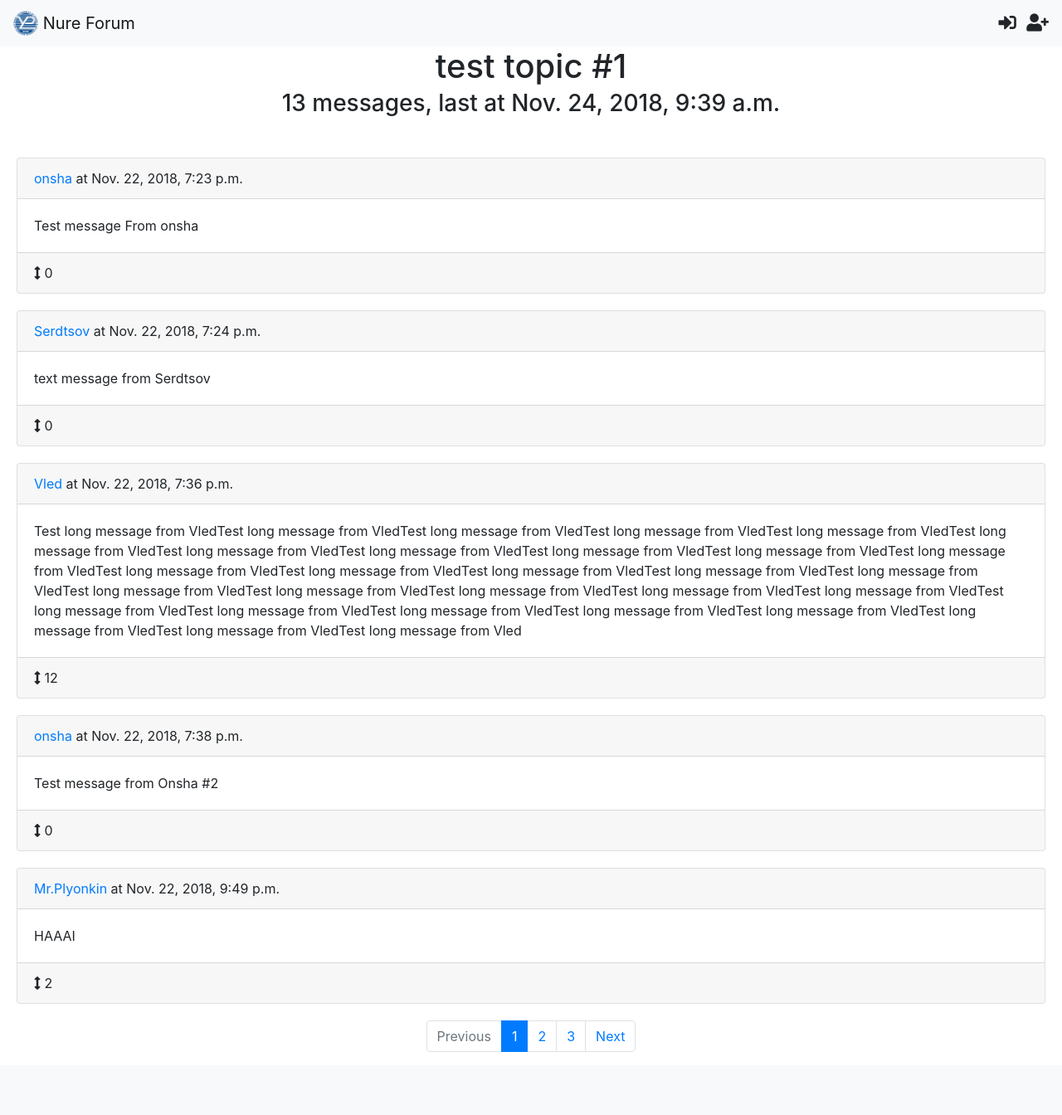
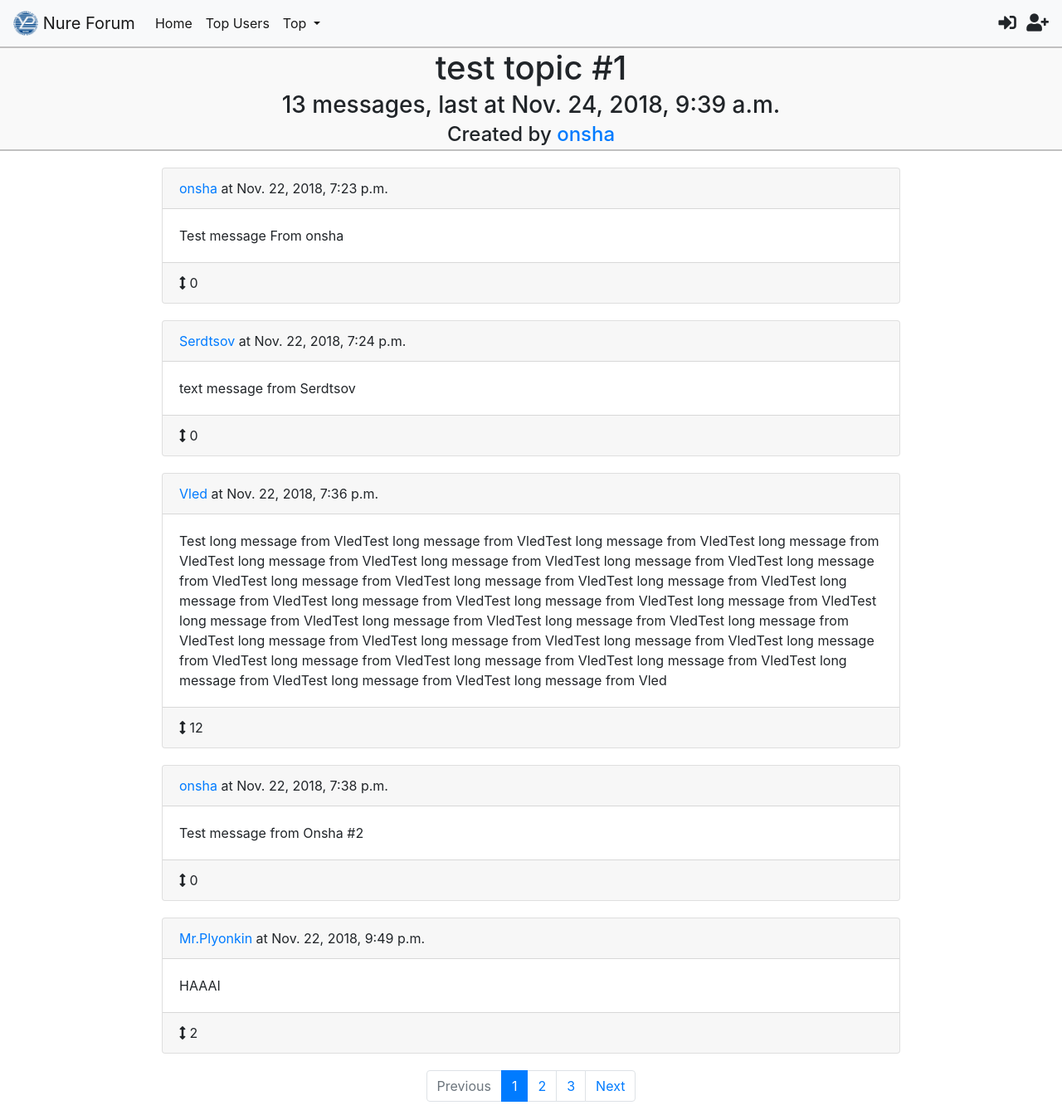
Before and after one commit to OnshaBogdan/NureForum, a Django app: page /topic/1/ in a window 1280 px wide. Shown: the whole page at 83% size. Before the commit the page ends 1268 px from the top, so only its background shows below. Run offline with Django 3.2, Linux system fonts and the light colour scheme; data comes from the database, SQL or seed files in the repository; both versions use the stored data as it was after the commit; some libraries are stand-ins or nearby versions.

Commit message:
Small frontend changes

```diff
--- a/forumengine/static/forumengine/css/styles.css
+++ b/forumengine/static/forumengine/css/styles.css
@@ -35,3 +35,8 @@ color:#cd7f32;
   color: inherit;
   text-decoration:none;
 }
+.title-container{
+border-top: 2px solid silver;
+border-bottom: 2px solid silver;
+background-color:#f9f9f9;
+}
--- a/forumengine/templates/forumengine/index.html
+++ b/forumengine/templates/forumengine/index.html
@@ -7,8 +7,10 @@
 
 
 {% block content %}
+<div class="container-fluid title-container">
+    <h2 class="text-center mt-2 mb-3">Categories: </h2>
+</div>
 
-<h2 class="text-center">Категории: </h2>
 {% for category in category_list%}
 {% include 'forumengine/includes/category_card_template.html' %}
 {% endfor %}
--- a/forumengine/templates/forumengine/topic_detail_template.html
+++ b/forumengine/templates/forumengine/topic_detail_template.html
@@ -2,17 +2,21 @@
 
 
 {% block content %}
-
+<div class="container-fluid title-container">
     <h1 class="mb-1 text-center">
         {{ topic.title }}
     </h1>
     {% if not empty %}
-<h3 class="mb-5 text-center">{{messages_count}} messages, last at {{last_message}}</h3>
+    <h3 class="mb-1 text-center">{{messages_count}} messages, last at {{last_message}}</h3>
     {%else%}
-<h3 class="mb-5 text-center">There is no messages yet</h3>
+    <h3 class="mb-1 text-center">There is no messages yet</h3>
     {%endif%}
+    <h4 class="mb-1 text-center">Created by <a href="{{topic.author.get_absolute_url}}">{{topic.author}}</a></h4>
+</div>
 {% for message in page_object.object_list%}
+<div class="container w-75">
     {% include 'forumengine/includes/message_card_template.html' %}
+</div>
 {% endfor %}
 
 
@@ -23,7 +27,7 @@
 
         <label for="body"><strong>Write a message:</strong></label>
         <textarea class="form-control" name="body" rows="3"></textarea>
-            <input class="form-control"  type="text" value="{{topic.title}}" readonly>
+        <input class="form-control" type="text" value="{{topic.title}}" readonly>
         <input type="hidden" name="title" value="{{ topic.title }}">
         <button type="submit" class="btn btn-primary mt-4">Create</button>
     </div>
--- a/forumengine/templates/forumengine/user_sign_in_form.html
+++ b/forumengine/templates/forumengine/user_sign_in_form.html
@@ -7,7 +7,7 @@ Sign up - {{ block.super }}
 
 {% block content %}
 <form method="post" action=".">
-    {% csrf_token%}
+    {% csrf_token %}
     <div class="container mt-5 w-50">
         <h4>Sing in:</h4>
   <div class="form-group">
--- a/forumengine/views.py
+++ b/forumengine/views.py
@@ -90,7 +90,7 @@ class UserCreate(ObjectCreateMixin, View):
         if bound_form.is_valid():
             password = request.POST.get('password', False)
             new_object = bound_form.save()
-            User.set_password(new_object, password)
+            ForumUser.set_password(new_object, password)
             new_object.save()
 
             return redirect('category_list_view')
--- a/templates/base.html
+++ b/templates/base.html
@@ -27,13 +27,36 @@
 <body>
 {%block header%}
 <!-- Image and text -->
-<nav class="navbar navbar-light bg-light">
-    <a class="navbar-brand" href="{% url 'category_list_view'%}">
+<nav class="navbar navbar-expand-lg navbar-light bg-light">
+ <a class="navbar-brand" href="{% url 'category_list_view'%}">
         <img src="{% static 'forumengine/images/nure_logo.png'%}" width="30" height="30"
              class="d-inline-block align-top" alt="">
         Nure Forum
     </a>
-    {% if request.user.is_authenticated %}
+  <button class="navbar-toggler" type="button" data-toggle="collapse" data-target="#navbarSupportedContent" aria-controls="navbarSupportedContent" aria-expanded="false" aria-label="Toggle navigation">
+    <span class="navbar-toggler-icon"></span>
+  </button>
+
+  <div class="collapse navbar-collapse" id="navbarSupportedContent">
+    <ul class="navbar-nav mr-auto">
+      <li class="nav-item active">
+        <a class="nav-link" href="{% url 'category_list_view'%}">Home <span class="sr-only">(current)</span></a>
+      </li>
+      <li class="nav-item active">
+        <a class="nav-link" href="{% url 'users_list_url'%}">Top Users</a>
+      </li>
+      <li class="nav-item dropdown active">
+        <a class="nav-link dropdown-toggle" href="#" id="navbarDropdown" role="button" data-toggle="dropdown" aria-haspopup="true" aria-expanded="false">
+          Top
+        </a>
+        <div class="dropdown-menu" aria-labelledby="navbarDropdown">
+          <a class="dropdown-item" href="#">Hot Topics</a>
+          <a class="dropdown-item" href="#">Best Messages</a>
+        </div>
+      </li>
+
+    </ul>
+   {% if request.user.is_authenticated %}
     <div class="btn-group ">
         <button type="button" class="btn btn-info dropdown-toggle" data-toggle="dropdown" aria-haspopup="true"
                 aria-expanded="false">
@@ -57,7 +80,9 @@
     </div>
     {%endif%}
 
+  </div>
 </nav>
+
 {%block breadcrumb%}
 {%endblock %}
 {% endblock %}
```
Also changed, not shown: forumengine/templates/forumengine/category_detail_template.html (+4 -4 lines), forumengine/templates/forumengine/users_list_template.html (+6 -2 lines), db.sqlite3, forumengine/forms.py (line endings or trailing spaces). Lines whose indentation alone changed are shown as unchanged.
